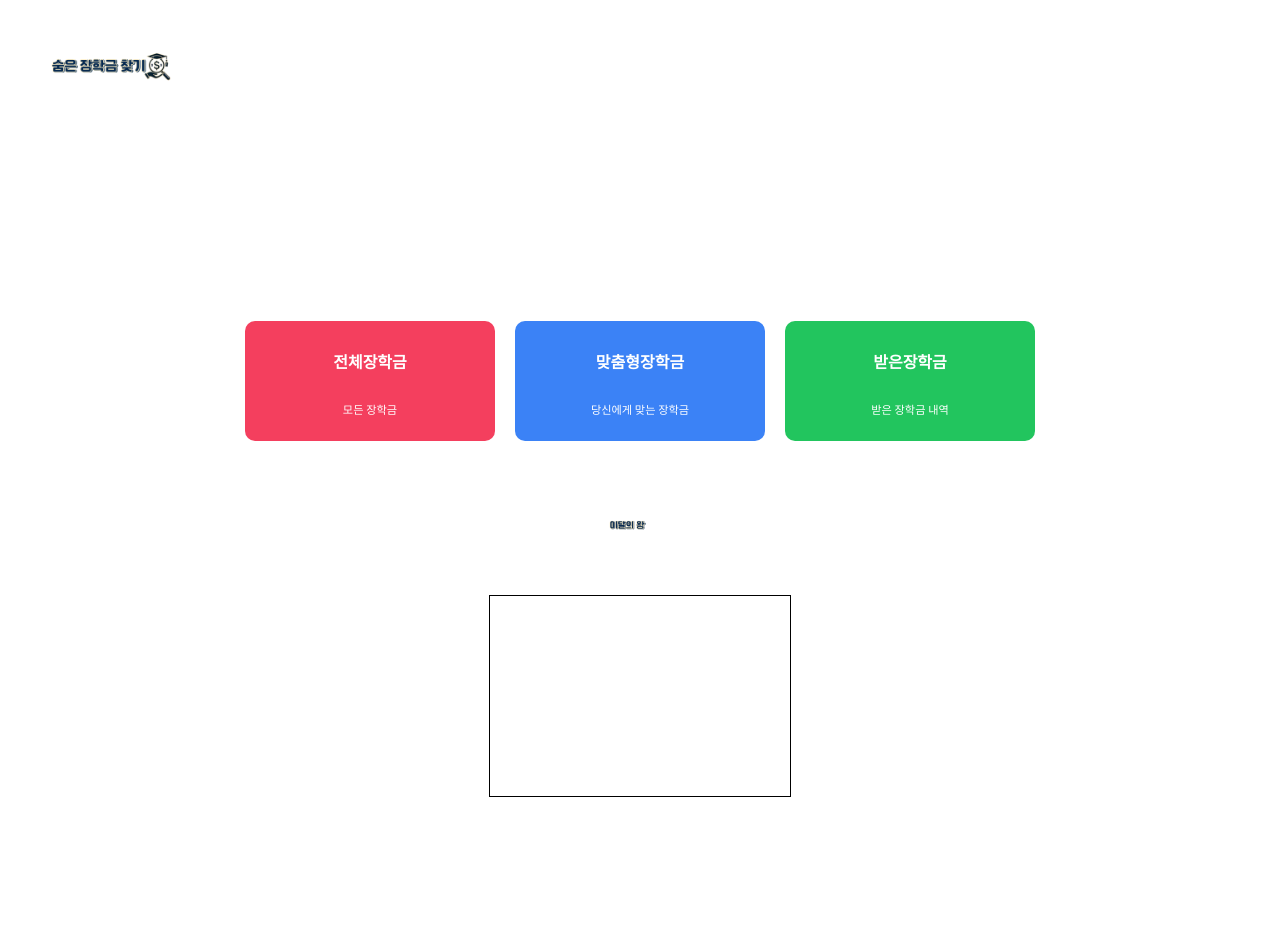
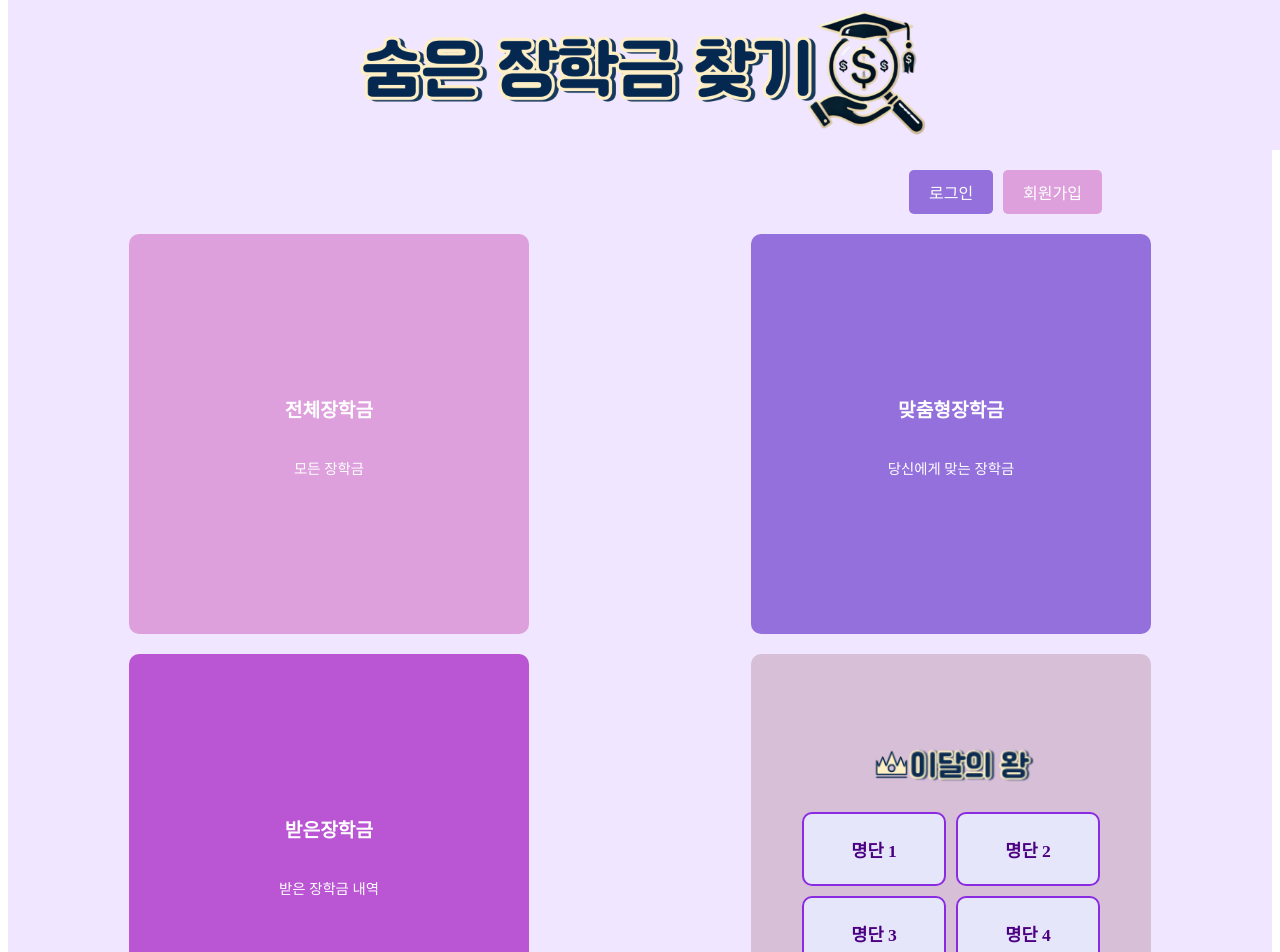
Before and after one commit to scholarship-mju/front, a React (Create React App) app: page / in a window 1280 px wide. Shown: the top 952 px of the page. Before the commit the page ends 805 px from the top, so only its background shows below. Built offline with nearby package versions, Linux system fonts and the light colour scheme.

Commit message:
logo first

```diff
--- a/src/App.js
+++ b/src/App.js
@@ -1,4 +1,4 @@
-import { BrowserRouter as Router, Route, Routes } from "react-router-dom";
+import { BrowserRouter as Router, Route, Routes, Link } from "react-router-dom";
 import HomePage from "./pages/HomePage";
 import ScholarshipsPage from "./pages/ScholarshipsPage";
 import CustomScholarshipsPage from "./pages/CustomScholarshipsPage";
@@ -7,36 +7,68 @@ import MyPage from "./pages/MyPage";
 import LoginPage from "./pages/LoginPage";
 import SignUpPage from "./pages/SignUpPage";
 import styled from "styled-components";
-import { useState } from "react";
+import { useState, useEffect } from "react";
 import mainlogo from "./png/mainlogo.png";
 
-const Logo = styled.img`
-  width: 200px; /* 로고 크기 설정 */
-  height: auto;
+const Header = styled.header`
   display: flex;
   justify-content: center;
   align-items: center;
-  flex-direction: column;
+  padding: 10px;
+  position: fixed;
+  top: 0;
+  width: 100%;
+  z-index: 100;
+  background-color: white;
+  transition: top 0.3s ease-in-out;
+`;
+
+const Logo = styled.img`
+  width: 700px;
+  height: auto;
+  cursor: pointer;
 `;
 
 const MainContent = styled.div`
-  margin-top: 200px; /* 로고 밑에 컨텐츠 여백 */
+  margin-top: 150px;
 `;
 
 function App() {
   const [isLoggedIn, setIsLoggedIn] = useState(false);
   const [username, setUsername] = useState("");
+  const [showHeader, setShowHeader] = useState(true);
 
   const handleLogin = (name) => {
     setUsername(name);
     setIsLoggedIn(true);
   };
 
+  useEffect(() => {
+    let lastScrollY = window.scrollY;
+
+    const handleScroll = () => {
+      if (window.scrollY > lastScrollY) {
+        setShowHeader(false); // 스크롤 아래로: 헤더 숨기기
+      } else {
+        setShowHeader(true); // 스크롤 위로: 헤더 보이기
+      }
+      lastScrollY = window.scrollY;
+    };
+
+    window.addEventListener("scroll", handleScroll);
+
+    return () => {
+      window.removeEventListener("scroll", handleScroll);
+    };
+  }, []);
+
   return (
     <Router>
-      <header>
-        <Logo src={mainlogo} alt="Main Logo" />
-      </header>
+      <Header style={{ backgroundColor: "#F0E6FF", top: showHeader ? "0" : "-100px" }}>
+        <Link to="/">
+          <Logo src={mainlogo} alt="Main Logo" />
+        </Link>
+      </Header>
 
       <MainContent>
         <Routes>
--- a/src/pages/HomePage.js
+++ b/src/pages/HomePage.js
@@ -3,12 +3,32 @@ import styled from "styled-components";
 import { Link } from "react-router-dom";
 import king from "../png/king.png";
 
-// 카드 스타일 정의
+const ButtonsContainer = styled.div`
+  display: flex;
+  justify-content: flex-end;
+  margin-right: 150px;
+  margin-bottom: 20px;
+`;
+
+const Button = styled(Link)`
+  margin-left: 10px;
+  padding: 10px 20px;
+  border-radius: 5px;
+  text-decoration: none;
+  color: white;
+  background-color: ${(props) => props.bgColor || "#9370DB"};
+  cursor: pointer;
+  &:hover {
+    background-color: ${(props) => props.hoverColor || "#8A2BE2"};
+  }
+`;
+
 const CardsContainer = styled.div`
-  display: flex;
-  justify-content: center;
+  display: grid;
+  grid-template-columns: repeat(2, 1fr);
   gap: 20px;
-  margin-top: 50px; /* 로고 아래 적당한 간격 설정 */
+  justify-items: center;
+  margin-top: 20px;
 `;
 
 const Card = styled(Link)`
@@ -17,76 +37,116 @@ const Card = styled(Link)`
   justify-content: center;
   flex-direction: column;
   text-align: center;
-  height: 120px;
-  width: 250px;
+  height: 400px;
+  width: 400px;
   border-radius: 10px;
   color: white;
   cursor: pointer;
   transition: 400ms;
   text-decoration: none;
-  background-color: ${(props) => props.bgColor || "#3b82f6"};
+  background-color: ${(props) => props.bgColor || "#D8BFD8"};
 
   &:hover {
-    transform: scale(1.1);
+    transform: scale(1.05);
   }
 
   p.tip {
-    font-size: 1em;
+    font-size: 1.2em;
     font-weight: 700;
   }
 
   p.second-text {
-    font-size: 0.7em;
+    font-size: 0.9em;
   }
 `;
 
-// 하단 이달의 왕 영역
 const KingSection = styled.div`
   display: flex;
   flex-direction: column;
   align-items: center;
-  margin-top: 40px; /* 카드 밑에 간격 설정 */
+  margin-bottom: 10px;
 `;
 
 const KingImage = styled.img`
-  width: 150px;
+  width: 200px;
   height: auto;
   margin-bottom: 10px;
 `;
 
+const ListContainer = styled.div`
+  display: grid;
+  grid-template-columns: repeat(2, 1fr);
+  gap: 10px;
+  justify-items: center;
+`;
+
+const ListBox = styled.div`
+  border: 2px solid #8A2BE2;
+  border-radius: 10px;
+  height: 70px;
+  width: 140px;
+  display: flex;
+  justify-content: center;
+  align-items: center;
+  font-size: 1.1em;
+  font-weight: bold;
+  text-align: center;
+  background-color: #E6E6FA;
+  color: #4B0082;
+  transition: all 0.3s ease;
+
+  &:hover {
+    background-color: #DDA0DD;
+    transform: translateY(-3px);
+    box-shadow: 0 4px 8px rgba(0, 0, 0, 0.1);
+  }
+`;
+
 function HomePage({ isLoggedIn, username }) {
   return (
-    <div>
-      {/* 카드 컨테이너 */}
+    <div style={{ backgroundColor: "#F0E6FF", minHeight: "100vh", padding: "20px" }}>
+      <ButtonsContainer>
+        {isLoggedIn ? (
+          <Button to="/mypage" bgColor="#9370DB" hoverColor="#8A2BE2">
+            마이페이지
+          </Button>
+        ) : (
+          <>
+            <Button to="/login" bgColor="#9370DB" hoverColor="#8A2BE2">
+              로그인
+            </Button>
+            <Button to="/signup" bgColor="#DDA0DD" hoverColor="#DA70D6">
+              회원가입
+            </Button>
+          </>
+        )}
+      </ButtonsContainer>
+
       <CardsContainer>
-        <Card to="/scholarships" bgColor="#f43f5e">
+        <Card to="/scholarships" bgColor="#DDA0DD">
           <p className="tip">전체장학금</p>
           <p className="second-text">모든 장학금</p>
         </Card>
-        <Card to="/custom-scholarships" bgColor="#3b82f6">
+        <Card to="/custom-scholarships" bgColor="#9370DB">
           <p className="tip">맞춤형장학금</p>
           <p className="second-text">당신에게 맞는 장학금</p>
         </Card>
-        <Card to="/received-scholarships" bgColor="#22c55e">
+        <Card to="/received-scholarships" bgColor="#BA55D3">
           <p className="tip">받은장학금</p>
           <p className="second-text">받은 장학금 내역</p>
         </Card>
+        <Card bgColor="#D8BFD8">
+          <KingSection>
+            <KingImage src={king} alt="King of the Month" />
+            <ListContainer>
+              <ListBox>명단 1</ListBox>
+              <ListBox>명단 2</ListBox>
+              <ListBox>명단 3</ListBox>
+              <ListBox>명단 4</ListBox>
+            </ListContainer>
+          </KingSection>
+        </Card>
       </CardsContainer>
-
-      {/* 이달의 왕 영역 */}
-      <KingSection>
-        <KingImage src={king} alt="King of the Month" />
-        <div
-          style={{
-            border: "1px solid black",
-            height: "200px",
-            width: "300px",
-            marginTop: "20px"
-          }}
-        >
-          {/* 이달의 왕 내용 추가 */}
-        </div>
-      </KingSection>
     </div>
   );
 }
```
Also changed, not shown: src/png/king.png, src/png/mainlogo.png.
